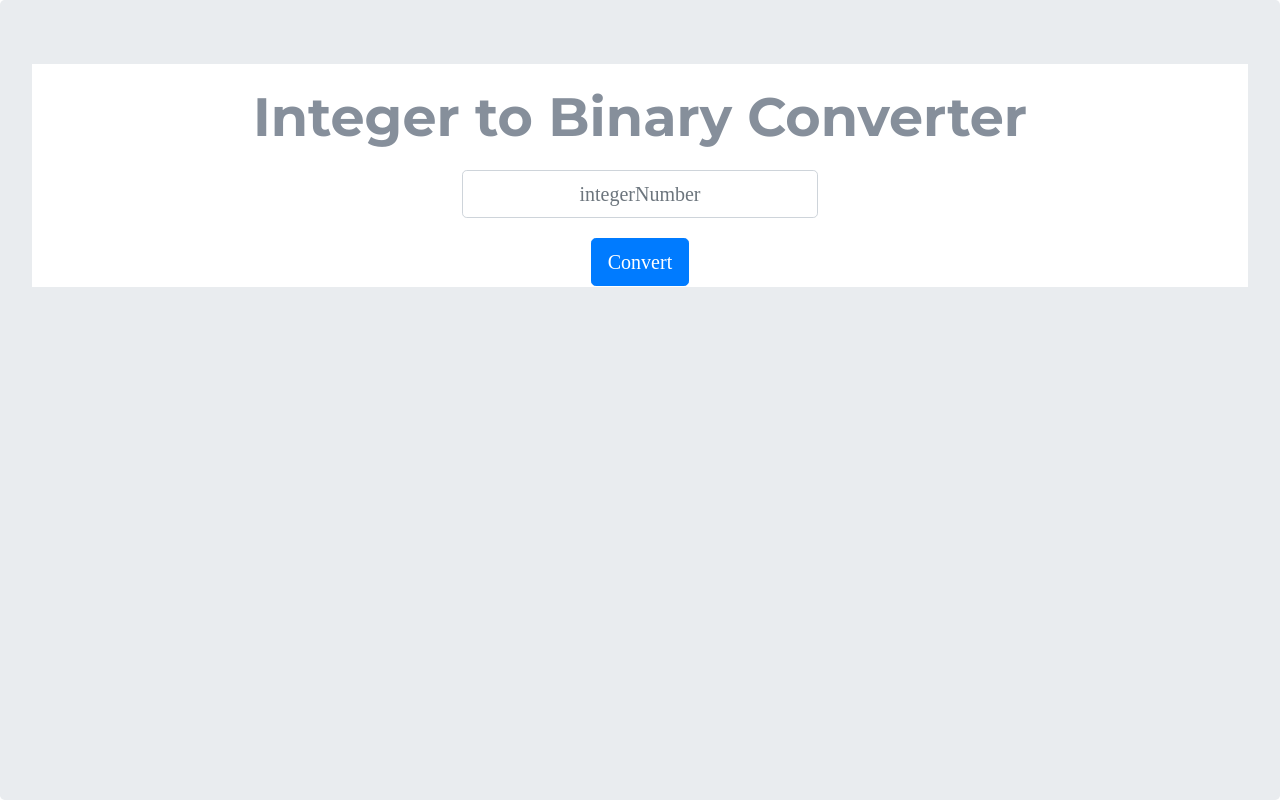
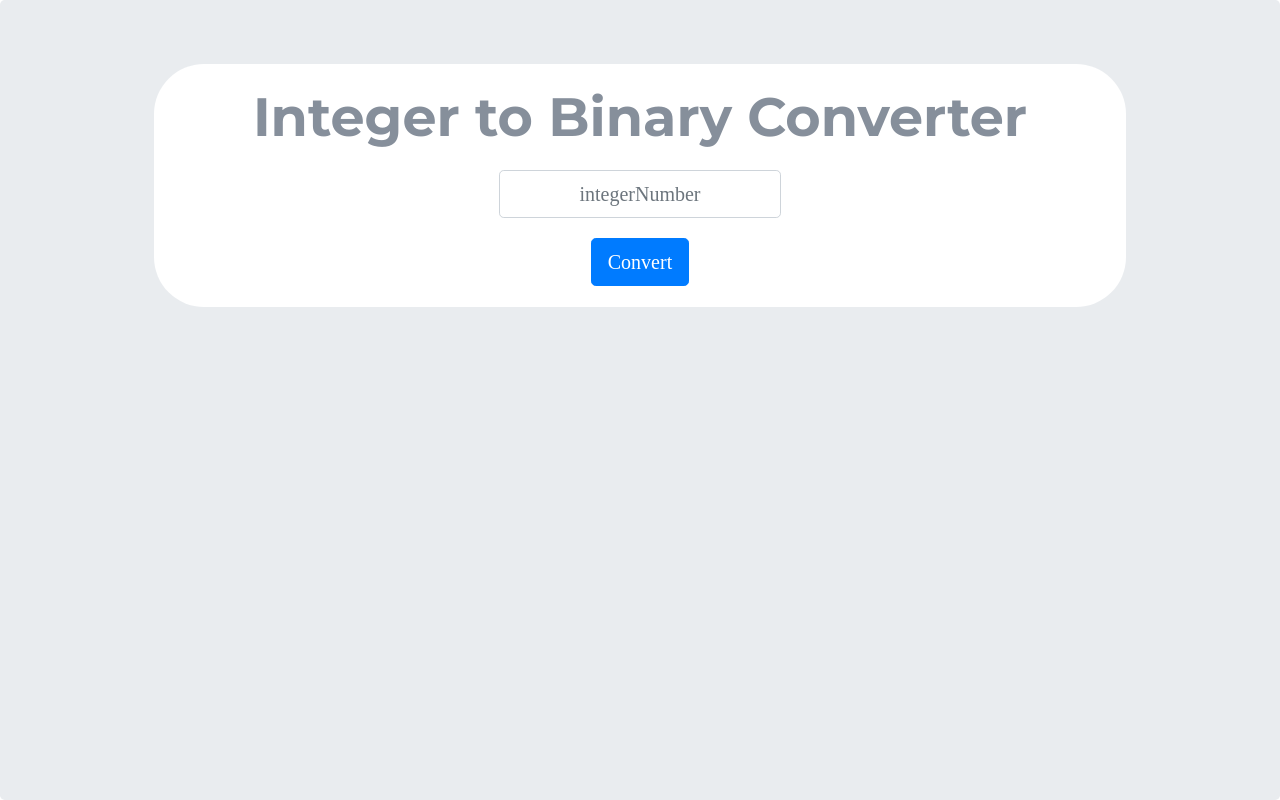
Before and after one commit to luzejunior/HTML-Integer-to-Binary-Converter, a plain HTML site: page index.html in a window 1280 px wide. Drawn offline with nearby package versions, Linux system fonts and the light colour scheme.

Commit message:
Button, input and container style adjustments made

```diff
--- a/css/style.css
+++ b/css/style.css
@@ -22,13 +22,17 @@ html, body {
 .form-control {
   width: 30%;
   margin-left: 35%;
-  margin-bottom: 20px;
   text-align: center;
 }
 
+.padding-bottom {
+  margin-bottom: 20px;
+}
+
 .vertical-center > .container-fluid {
-  max-width: 100%;
+  max-width: 80%;
   background-color: white;
+  border-radius: 50px;
 
   display: inline-block;
   vertical-align: middle;  /* vertical alignment of the inline element */
--- a/index.html
+++ b/index.html
@@ -21,8 +21,8 @@
           </div>
           <div class="col-12">
             <h1>Integer to Binary Converter</h1>
-            <input class="form-control form-control-lg" type="text" placeholder="integerNumber">
-            <button type="button" class="btn btn-primary btn-lg">Convert</button>
+            <input class="form-control form-control-lg padding-bottom" type="text" placeholder="integerNumber">
+            <button type="button" class="btn btn-primary btn-lg padding-bottom">Convert</button>
           </div>
           <div class="col">
           </div>
```
